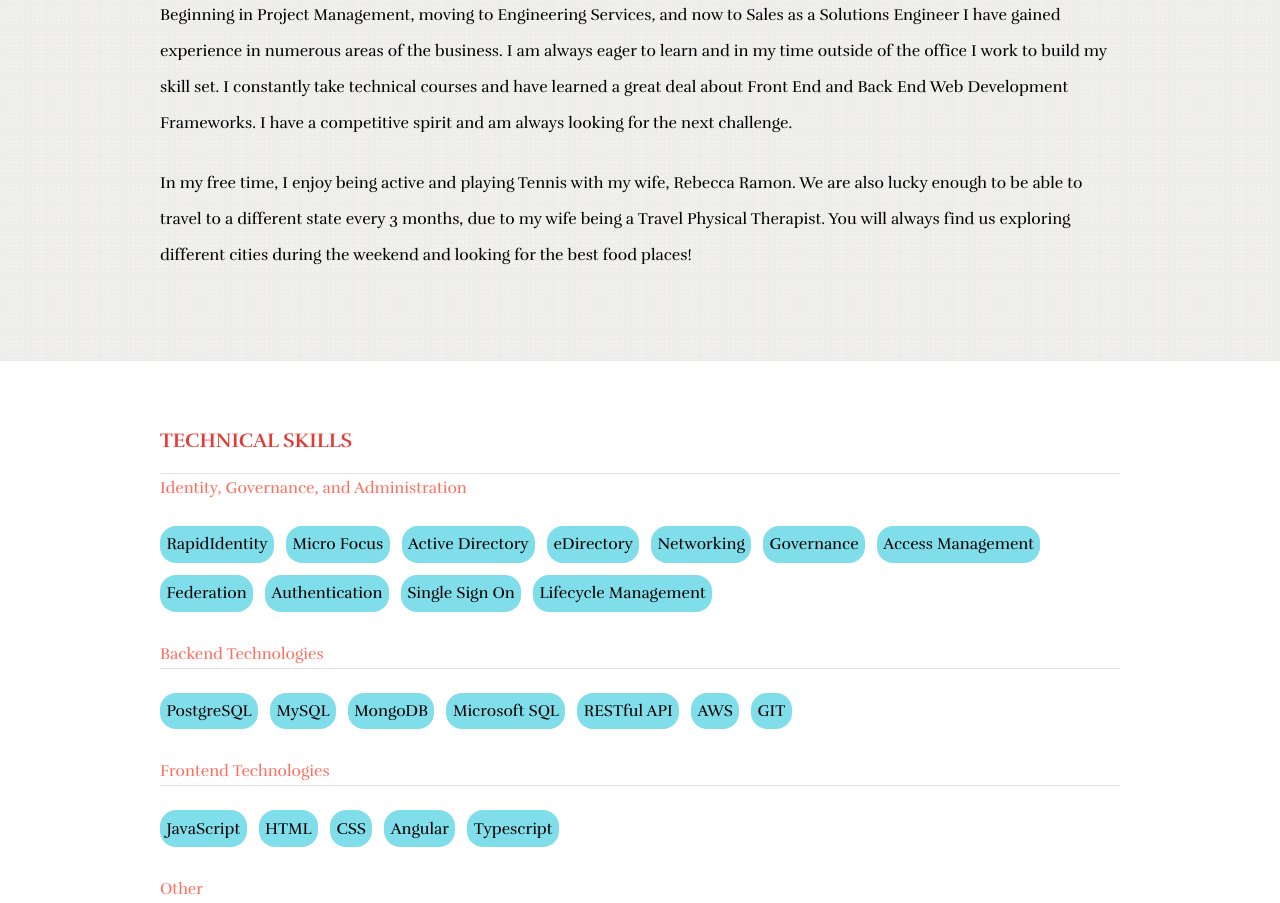
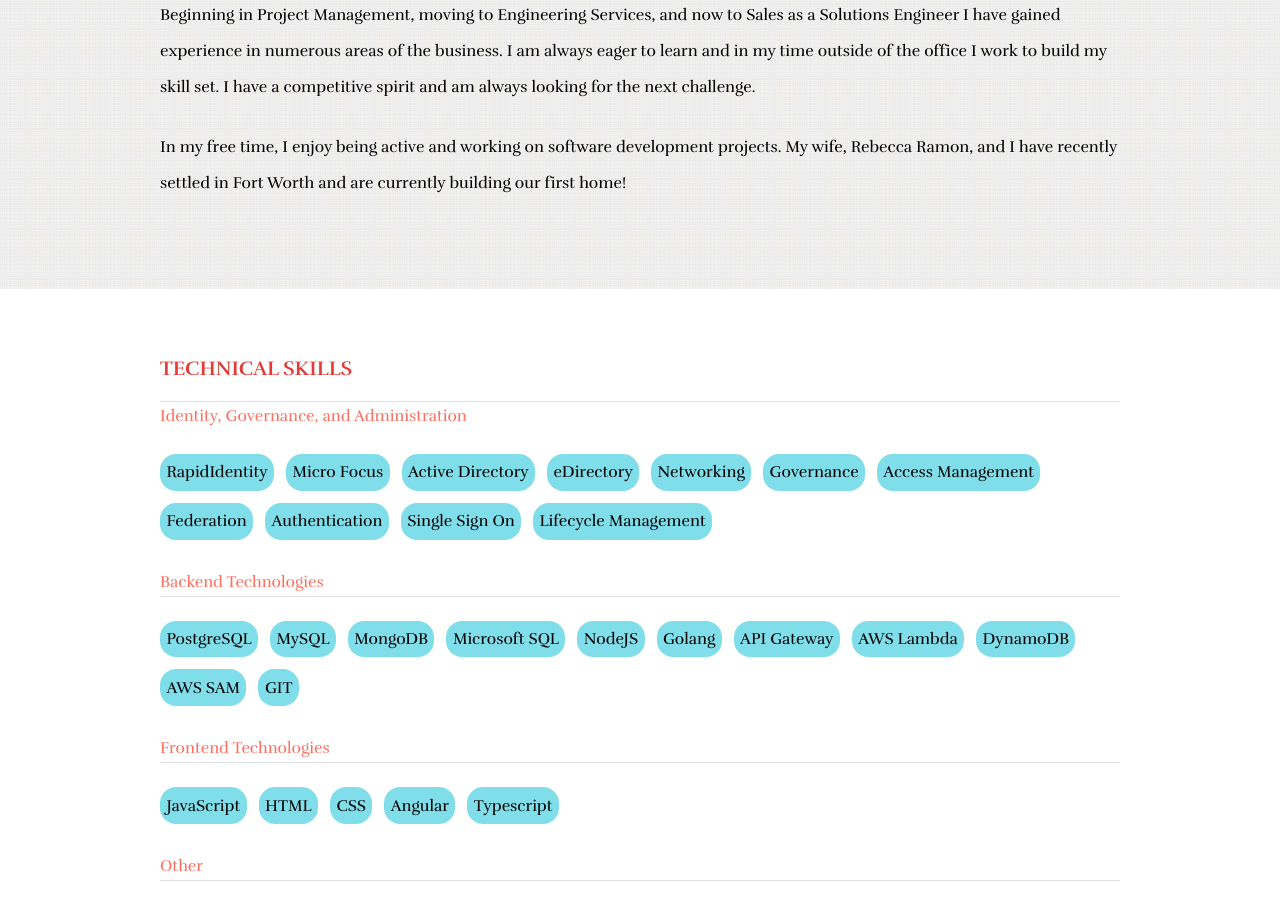
Before and after one commit to ramonsramon/Portfolio, an Angular app: page /about in a window 1280 px wide. Shown: the part 560-1463 px from the top of the page. Built offline with nearby package versions, Linux system fonts and the light colour scheme.

Commit message:
Update About Me and Skills

```diff
--- a/src/app/about/about.component.html
+++ b/src/app/about/about.component.html
@@ -7,17 +7,13 @@
       <h2 class="about-title">About</h2>
       <mat-divider></mat-divider>
       <p class="about-info">I thrive on finding technical solutions to complex problems. I specialize in Identity,
-        Governance, and Administration and have 4 years of professional experience working with several different
+        Governance, and Administration and have {{yearsOfService}} years of professional experience working with several different
         verticals. </p>
       <p class="about-info">Beginning in Project Management, moving to Engineering Services, and now to Sales as a
         Solutions Engineer I have gained experience in numerous areas of the business. I am always eager to learn and in
-        my time outside of the office I work to build my skill set. I constantly take technical courses and have learned
-        a great deal about Front End and Back End Web Development Frameworks. I have a competitive spirit and am always
+        my time outside of the office I work to build my skill set. I have a competitive spirit and am always
         looking for the next challenge. </p>
-      <p class="about-info">In my free time, I enjoy being active and playing Tennis with my wife, Rebecca Ramon. We are
-        also lucky enough to be able to travel to a different state every 3 months, due to my wife being a Travel
-        Physical Therapist. You will always find us exploring different cities during the weekend and looking for the
-        best food places! </p>
+      <p class="about-info">In my free time, I enjoy being active and working on software development projects. My wife, Rebecca Ramon, and I have recently settled in Fort Worth and are currently building our first home!</p>
     </div>
   </div>
 </main>
@@ -49,8 +45,12 @@
         <li class="backend-tech-skill-list-item">MySQL</li>
         <li class="backend-tech-skill-list-item">MongoDB</li>
         <li class="backend-tech-skill-list-item">Microsoft SQL</li>
-        <li class="backend-tech-skill-list-item">RESTful API</li>
-        <li class="backend-tech-skill-list-item">AWS</li>
+        <li class="backend-tech-skill-list-item">NodeJS</li>
+        <li class="backend-tech-skill-list-item">Golang</li>
+        <li class="backend-tech-skill-list-item">API Gateway</li>
+        <li class="backend-tech-skill-list-item">AWS Lambda</li>
+        <li class="backend-tech-skill-list-item">DynamoDB</li>
+        <li class="backend-tech-skill-list-item">AWS SAM</li>
         <li class="backend-tech-skill-list-item">GIT</li>
       </ul>
     </div>
@@ -94,6 +94,7 @@
         </mat-expansion-panel-header>
         <h2>Solutions Engineer</h2>
         <ul>
+          <li>Designed, developed, tested, built, and sold an IDM SaaS solution that generated a $1M Pipeline in 5 months</li>
           <li>Provide technical demonstrations on over 5 different products</li>
           <li>Act as subject matter expert on team for flagship product</li>
           <li>Provide webinars on Identity, Governance, and Administration topics</li>
--- a/src/app/about/about.component.ts
+++ b/src/app/about/about.component.ts
@@ -6,8 +6,13 @@
   styleUrls: ['./about.component.css']
 })
 export class AboutComponent implements OnInit {
+  yearsOfService: string
+  constructor() {
+    const startYear = 2017
+    let t = new Date()
 
-  constructor() { }
+    this.yearsOfService = (t.getFullYear() - startYear).toString()
+  }
 
   ngOnInit(): void {
   }
```
